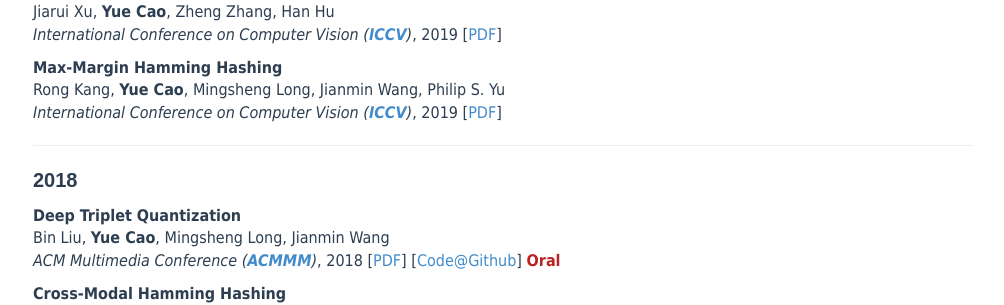
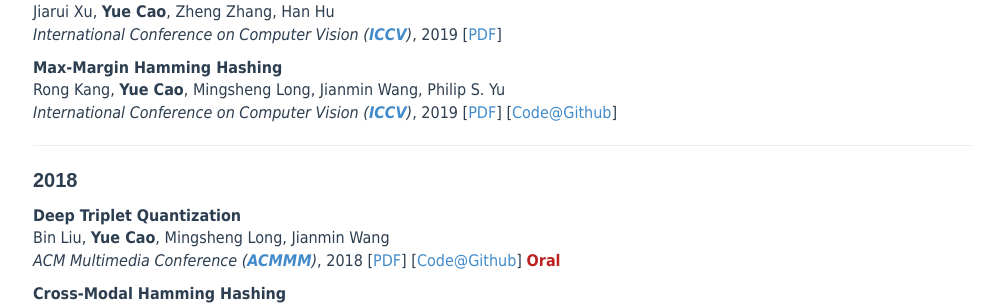
Before and after one commit to caoyue10/caoyue10.github.io, a Jekyll site: the page built from index.html, in a window 1280 px wide and 900 px high, scrolled down 831 px. Shown: the part 157-462 px from the top of the window, without its empty margins (137-1141 px from the left). Built offline with Jekyll 4.4.1, drawn with Linux system fonts in a browser that asks for light colours; the list of posts is cut into pages by our own code.

Commit message:
Update index.html

```diff
--- a/index.html
+++ b/index.html
@@ -60,7 +60,7 @@
             </p>
 	<p><strong>Max-Margin Hamming Hashing</strong><br>
             Rong Kang, <strong>Yue Cao</strong>, Mingsheng Long, Jianmin Wang, Philip S. Yu<br>
-	    <em>International Conference on Computer Vision (<a href="http://iccv2019.thecvf.com/"><strong>ICCV</strong></a>)</em>, 2019 [<a href="http://ise.thss.tsinghua.edu.cn/~mlong/doc/maximum-margin-hamming-hashing-iccv19.pdf">PDF</a>]
+	    <em>International Conference on Computer Vision (<a href="http://iccv2019.thecvf.com/"><strong>ICCV</strong></a>)</em>, 2019 [<a href="http://ise.thss.tsinghua.edu.cn/~mlong/doc/maximum-margin-hamming-hashing-iccv19.pdf">PDF</a>] [<a href="https://github.com/thuml/MMHH">Code@Github</a>]
             </p>
 	<hr>
 	<p style="font-size:20px;font-weight:bold;font-family:Arial,sans-serif;">2018</p>
```
